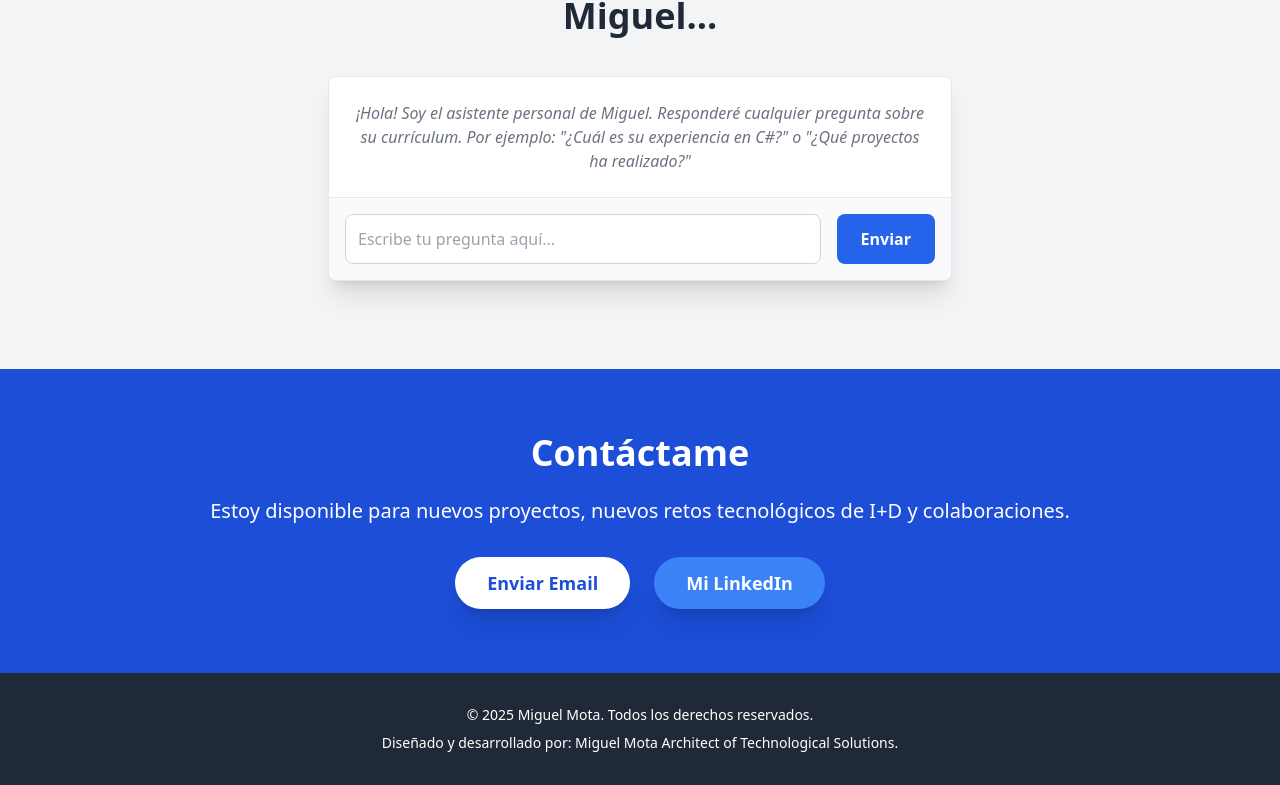
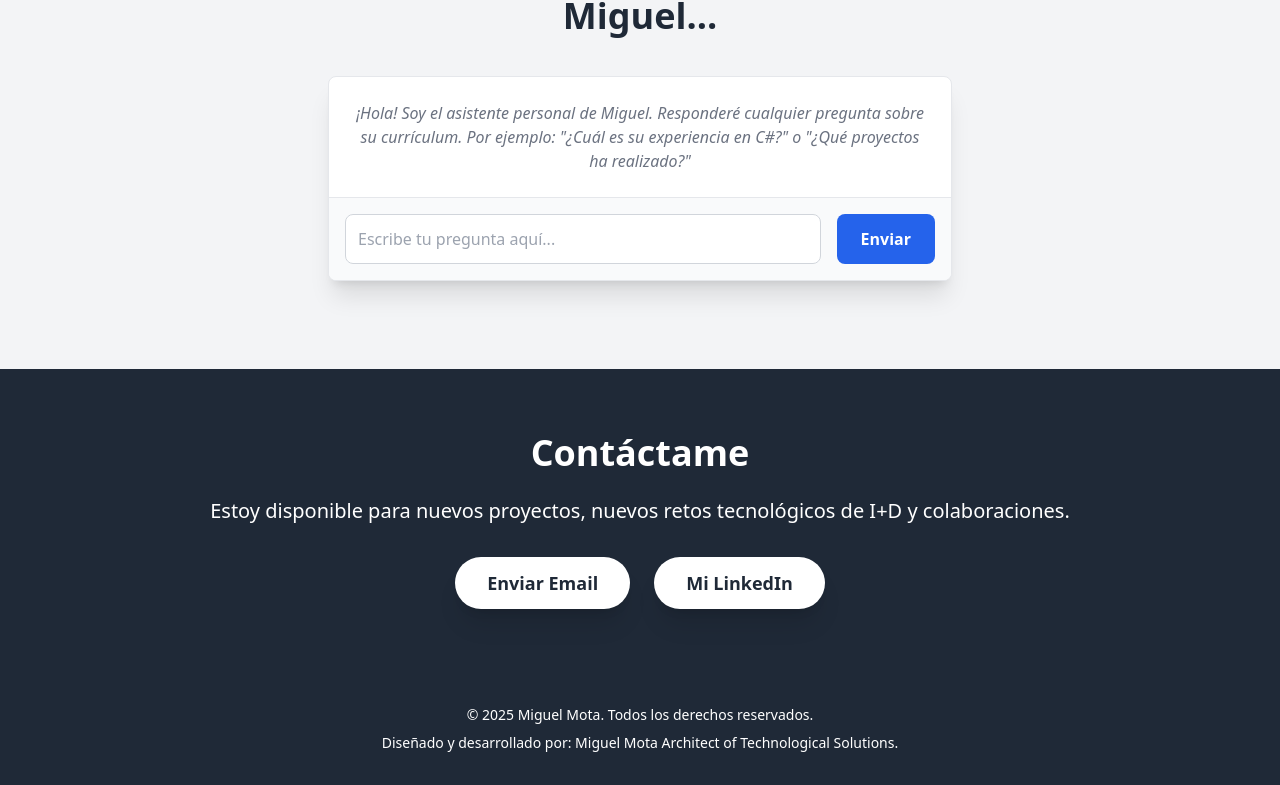
Before and after one commit to mmotal79/mi-cv-frontend, a React (Create React App) app: page / in a window 1280 px wide. Shown: the part 3235-4020 px from the top of the page. Built offline with nearby package versions, Linux system fonts and the light colour scheme.

Commit message:
Update Contact.js ajuste 2 iteracion 3

```diff
--- a/src/components/Contact.js
+++ b/src/components/Contact.js
@@ -2,33 +2,39 @@
 import React from 'react';
 
 function Contact() {
+  const handleEmailClick = (e) => {
+    e.preventDefault();
+    // Email y asunto (se asegura que coincida con HeroSection)
+    window.location.href = 'mailto:quierohablarteya@gmail.com?subject=Contactando desde la LandingPage Miguel Mota';
+  };
+
   return (
-    <section id="contact" className="py-16 bg-blue-700 text-white">
+    // Fondo de la sección Contacto a bg-gray-800
+    <section id="contact" className="py-16 bg-gray-800 text-white">
       <div className="container mx-auto px-6 text-center">
         <h2 className="text-3xl md:text-4xl font-bold mb-6">Contáctame</h2>
         <p className="text-xl mb-8">
           Estoy disponible para nuevos proyectos, nuevos retos tecnológicos de I+D y colaboraciones.
         </p>
         <div className="flex flex-col md:flex-row justify-center items-center gap-6">
-          <a
-            href="mailto:quierohablarteya@gmail.com" // Asegúrate de que este sea tu email real
-            className="bg-white text-blue-700 hover:bg-blue-100 font-bold py-3 px-8 rounded-full text-lg shadow-xl transition duration-300 ease-in-out transform hover:scale-105"
+          <button
+            onClick={handleEmailClick}
+            // AJUSTE FINAL DE BOTÓN: Fondo blanco, texto gris oscuro, hover a azul claro con texto blanco
+            className="bg-white text-gray-800 hover:bg-blue-400 hover:text-white font-bold py-3 px-8 rounded-full text-lg shadow-xl transition duration-300 ease-in-out transform hover:scale-105"
           >
             Enviar Email
-          </a>
+          </button>
           <a
-            href="https://www.linkedin.com/in/ing-miguel-mota-ti" // ¡CAMBIA ESTO A TU PERFIL DE LINKEDIN REAL!
+            // CORRECCIÓN: Nuevo link de LinkedIn
+            href="https://www.linkedin.com/in/ing-miguel-mota-ti"
             target="_blank"
             rel="noopener noreferrer"
-            className="bg-blue-500 text-white hover:bg-blue-600 font-bold py-3 px-8 rounded-full text-lg shadow-xl transition duration-300 ease-in-out transform hover:scale-105"
+            // AJUSTE FINAL DE BOTÓN: Fondo blanco, texto gris oscuro, hover a azul claro con texto blanco
+            className="bg-white text-gray-800 hover:bg-blue-400 hover:text-white font-bold py-3 px-8 rounded-full text-lg shadow-xl transition duration-300 ease-in-out transform hover:scale-105"
           >
             Mi LinkedIn
           </a>
-          {/* Opcional: GitHub */}
-
         </div>
-        {/* Si quieres un formulario completo, necesitarías un backend para manejarlo */}
-        {/* Para el alcance de este proyecto, los enlaces directos son más rápidos */}
       </div>
     </section>
   );
```
